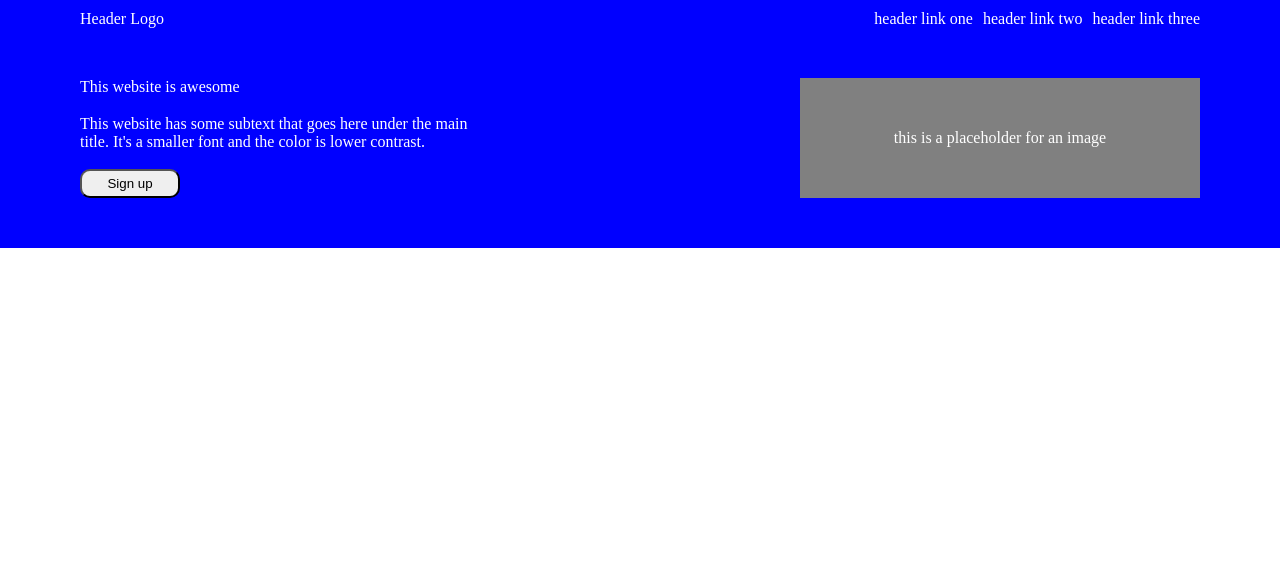
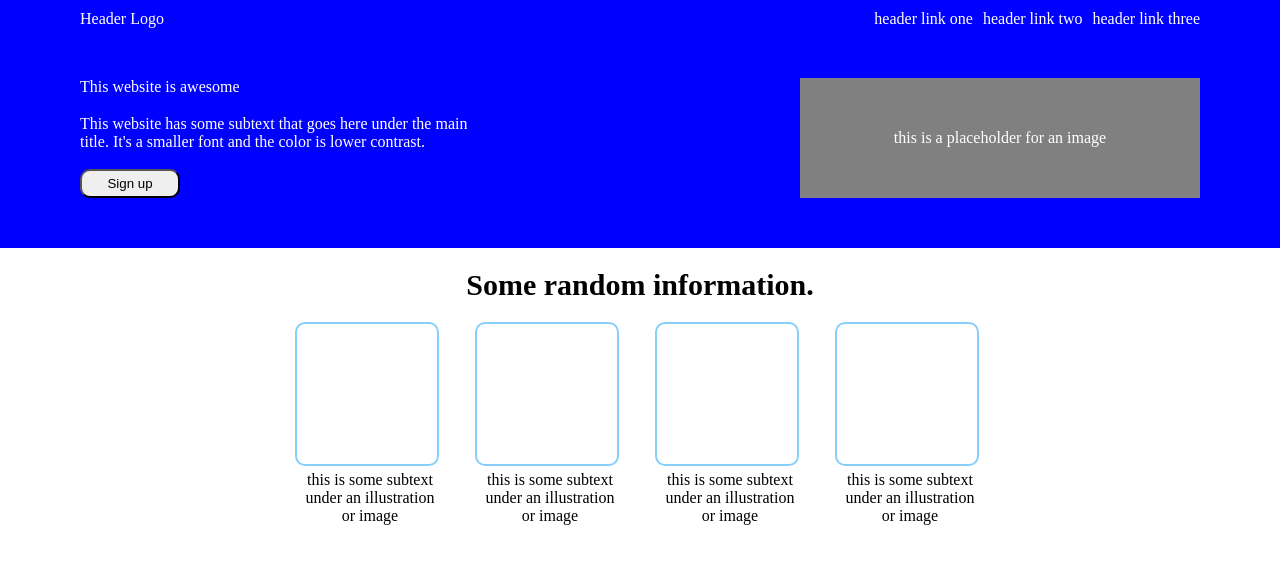
Before and after one commit to vasstefanou-DASC/odin-css-assignment, a plain HTML site: page index.html in a window 1280 px wide. Drawn offline with Linux system fonts and the light colour scheme.

Commit message:
Add prototype info HTML and CSS

```diff
--- a/index.html
+++ b/index.html
@@ -28,5 +28,34 @@
             this is a placeholder for an image
         </div>
     </div>
+    <div class="info">
+        <div class="info-header">Some random information.</div>
+        <div class="content">
+            <div class="image-info">
+                <div class="small-image"></div>
+                <div class="subtext">
+                    this is some subtext under an illustration or image
+                </div>
+            </div>
+            <div class="image-info">
+                <div class="small-image"></div>
+                <div class="subtext">
+                    this is some subtext under an illustration or image
+                </div>
+            </div>
+            <div class="image-info">
+                <div class="small-image"></div>
+                <div class="subtext">
+                    this is some subtext under an illustration or image
+                </div>
+            </div>
+            <div class="image-info">
+                <div class="small-image"></div>
+                <div class="subtext">
+                    this is some subtext under an illustration or image
+                </div>
+            </div>
+        </div>
+    </div>
 </body>
 </html>
--- a/styles.css
+++ b/styles.css
@@ -42,3 +42,25 @@ button {
     padding: 5px 20px;
     border-radius: 10px;
 }
+.info-header {
+    font-size:30px;
+    font-weight:900;
+    text-align: center;
+    padding: 20px 0px;
+}
+.small-image {
+    height:140px;
+    width: 140px;
+    border: 2px solid lightskyblue;
+    border-radius:10px;
+}
+.subtext {
+    width:140px;
+    text-align: center;
+    padding:5px;
+}
+.content {
+    display: flex;
+    justify-content: center;
+    gap: 30px;
+}
```
